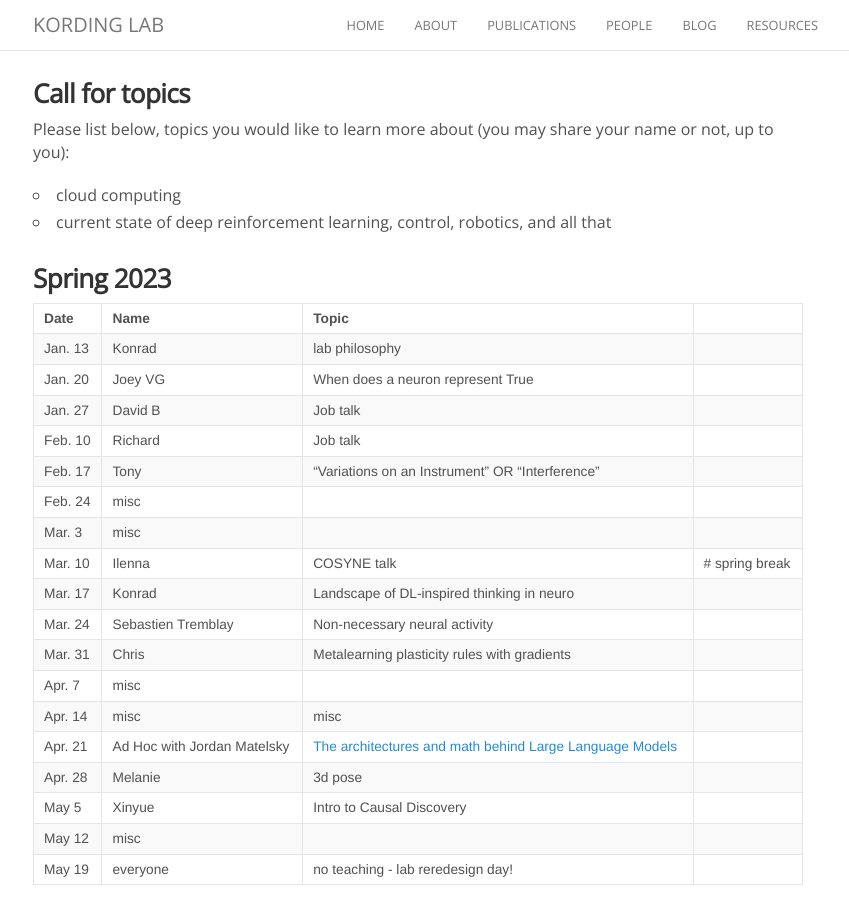
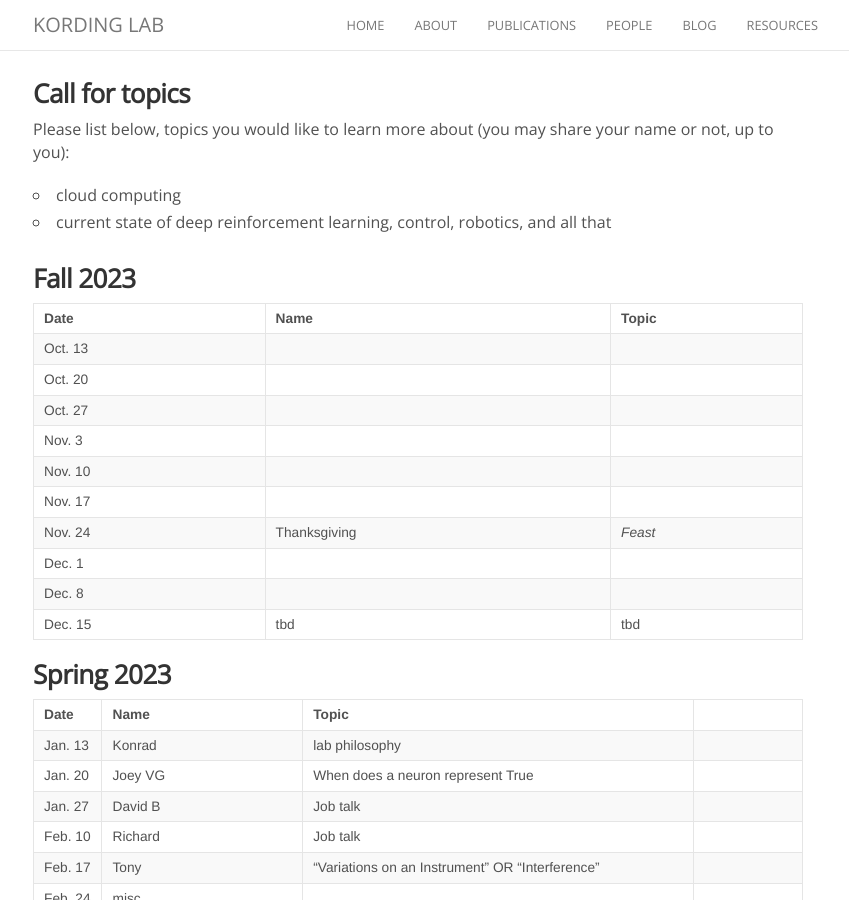
Before and after one commit to KordingLab/KordingLab.github.io, a Jekyll site: the page built from _posts/2021-01-01-upcoming-lab-teaching.md, in a window 1280 px wide and 900 px high, scrolled down 379 px. Shown: the whole window, without its empty margins (222-1071 px from the left). Built offline with Jekyll 4.4.1, drawn with Linux system fonts in a browser that asks for light colours; nearby versions of some CDN libraries; comment, search, counter and statistics services are not loaded.

Commit message:
Add fall 2023 table

```diff
--- a/_posts/2021-01-01-upcoming-lab-teaching.md
+++ b/_posts/2021-01-01-upcoming-lab-teaching.md
@@ -14,6 +14,21 @@ Please list below, topics you would like to learn more about (you may share your
 
 * cloud computing
 * current state of deep reinforcement learning, control, robotics, and all that
+
+### Fall 2023
+
+| Date | Name | Topic |
+|------|------|-------|
+| Oct. 13 | |  |
+| Oct. 20 |  |  |
+| Oct. 27 |  |  |
+| Nov. 3 |  |  |
+| Nov. 10 |  |  |
+| Nov. 17 |  |  |
+| Nov. 24 | Thanksgiving | _Feast_ |
+| Dec. 1 |  |  |
+| Dec. 8 |  |  |
+| Dec. 15 | tbd | tbd |
 
 ### Spring 2023
 
```
